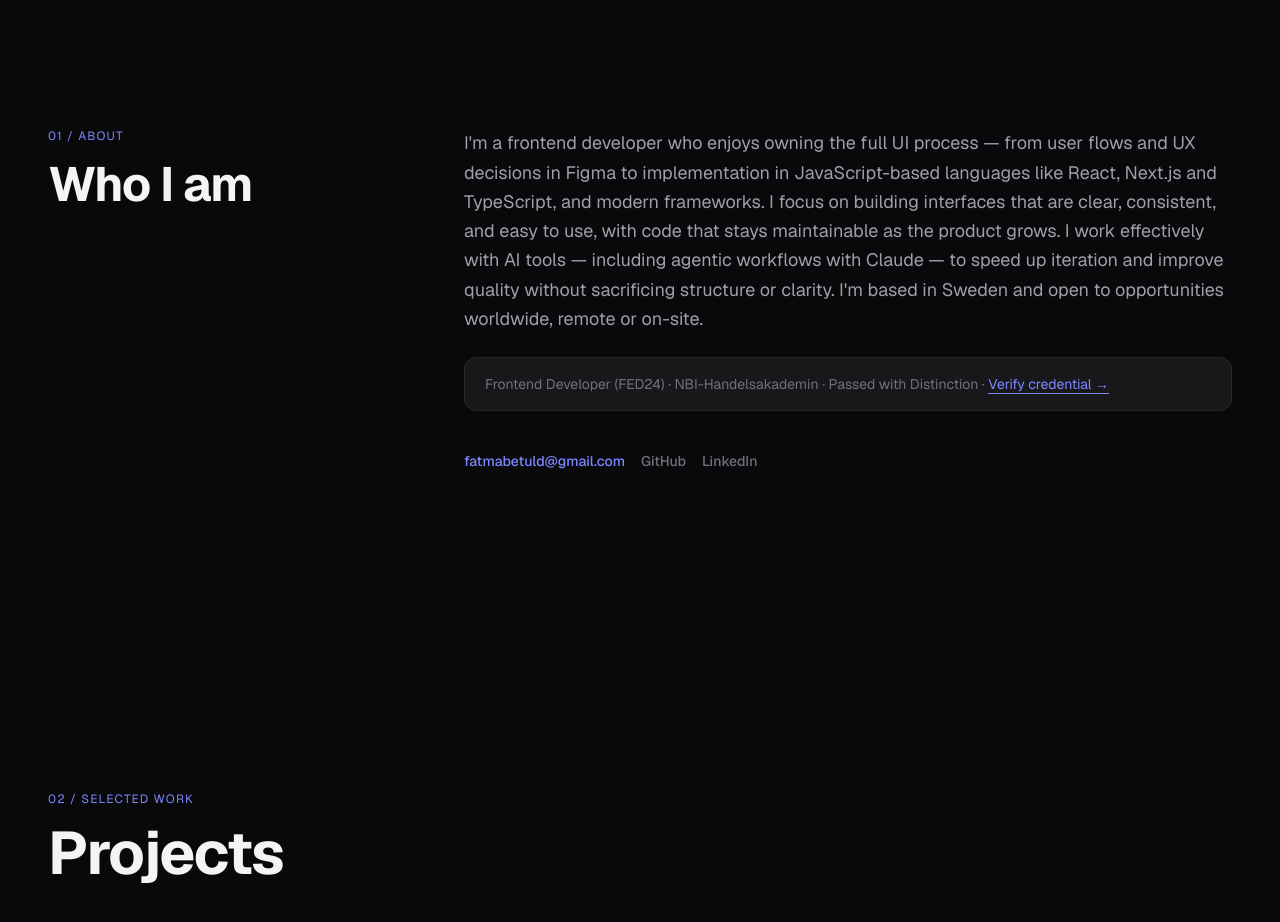
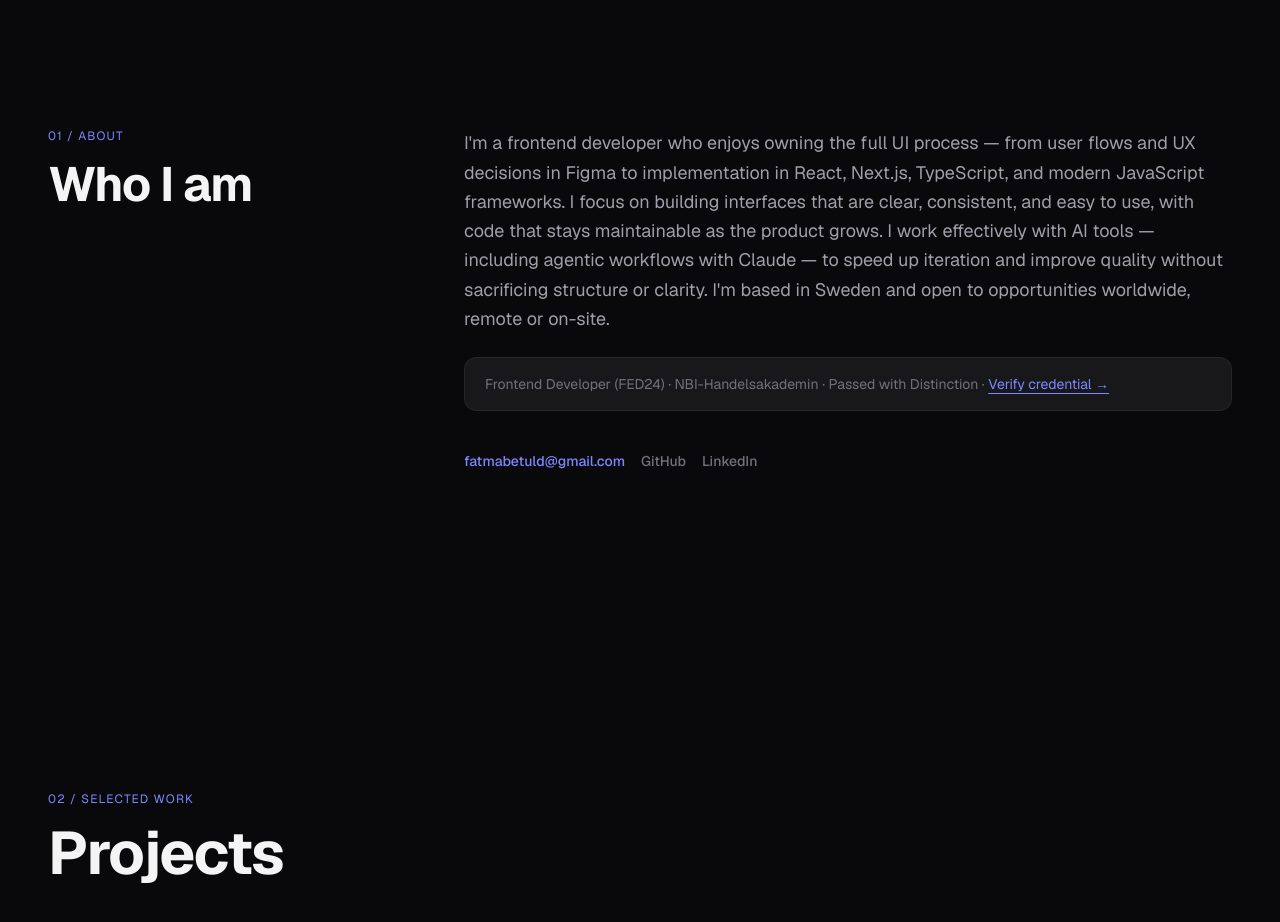
Before and after one commit to FBetulDemir/betul-portfolio-v2, a Next.js app: page / in a window 1280 px wide. Shown: the part 1000-1922 px from the top of the page. Built offline with nearby package versions, Linux system fonts and the light colour scheme.

Commit message:
Refactor About component text for improved clarity and readability

```diff
--- a/app/components/About.tsx
+++ b/app/components/About.tsx
@@ -14,16 +14,16 @@ export function About() {
 
           <div className="md:col-span-8 space-y-6">
             <p className="text-lg text-zinc-400 leading-relaxed">
-              I&apos;m a frontend developer who enjoys owning the full UI process —
-              from user flows and UX decisions in Figma to implementation
-              in JavaScript-based languages like React, Next.js and TypeScript,
-              and modern frameworks. I focus on building interfaces that are
+              I&apos;m a frontend developer who enjoys owning the full UI
+              process — from user flows and UX decisions in Figma to
+              implementation in React, Next.js, TypeScript, and modern
+              JavaScript frameworks. I focus on building interfaces that are
               clear, consistent, and easy to use, with code that stays
               maintainable as the product grows. I work effectively with AI
               tools — including agentic workflows with Claude — to speed up
               iteration and improve quality without sacrificing structure or
-              clarity. I&apos;m based in Sweden and open to opportunities worldwide,
-              remote or on-site.
+              clarity. I&apos;m based in Sweden and open to opportunities
+              worldwide, remote or on-site.
             </p>
 
             <div className="border border-zinc-800 bg-zinc-900 rounded-xl px-5 py-4">
```
